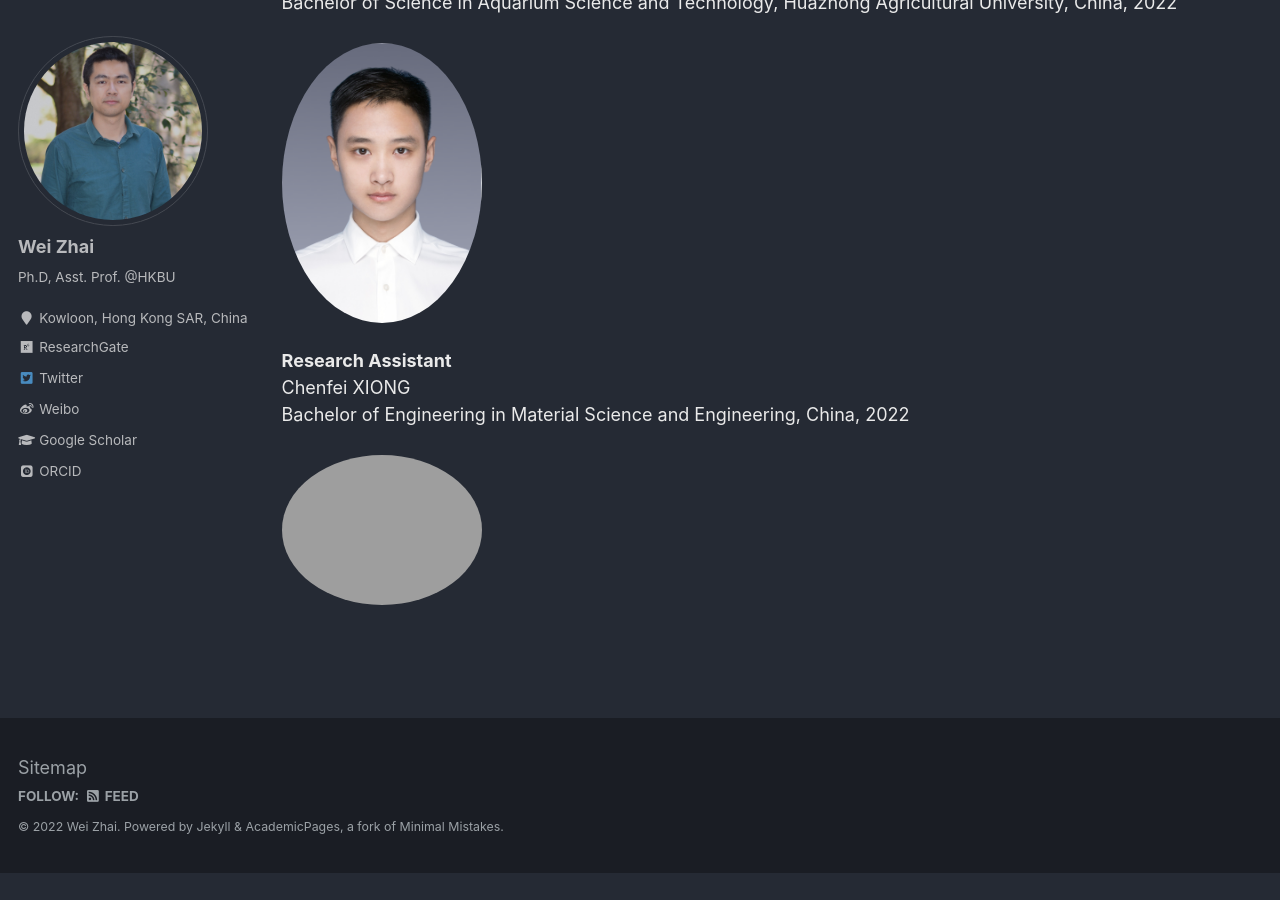
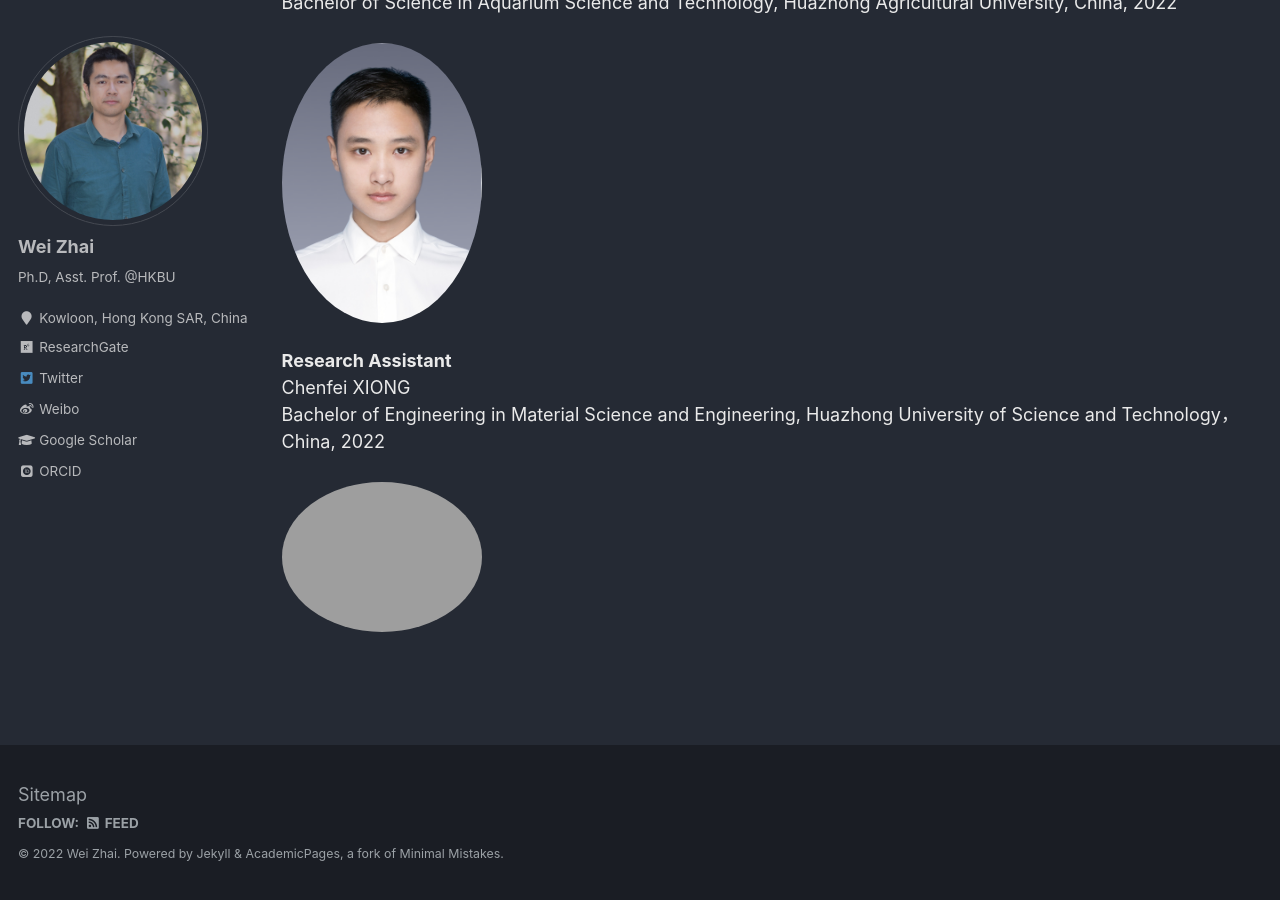
Before and after one commit to skywalkerzhai/weizhai.github.io, a Jekyll site: the page built from _pages/group.md, in a window 1280 px wide and 900 px high, scrolled down 900 px. Built offline with Jekyll 4.4.1, drawn with Linux system fonts in a browser that asks for light colours; some web fonts are replaced; before the commit the page ends 1773 px from its top, so only the background shows below that.

Commit message:
Update group.md

```diff
--- a/_pages/group.md
+++ b/_pages/group.md
@@ -25,5 +25,5 @@ Bachelor of Science in Aquarium Science and Technology, Huazhong Agricultural Un
 
 **Research Assistant**\
 Chenfei XIONG\
-Bachelor of Engineering in Material Science and Engineering, China, 2022\
+Bachelor of Engineering in Material Science and Engineering, Huazhong University of Science and Technology，China, 2022\
 <br/><img src='https://skywalkerzhai.github.io/weizhai.github.io/images/chenfei.jpg' width='200' style="border-radius:50%">
```
